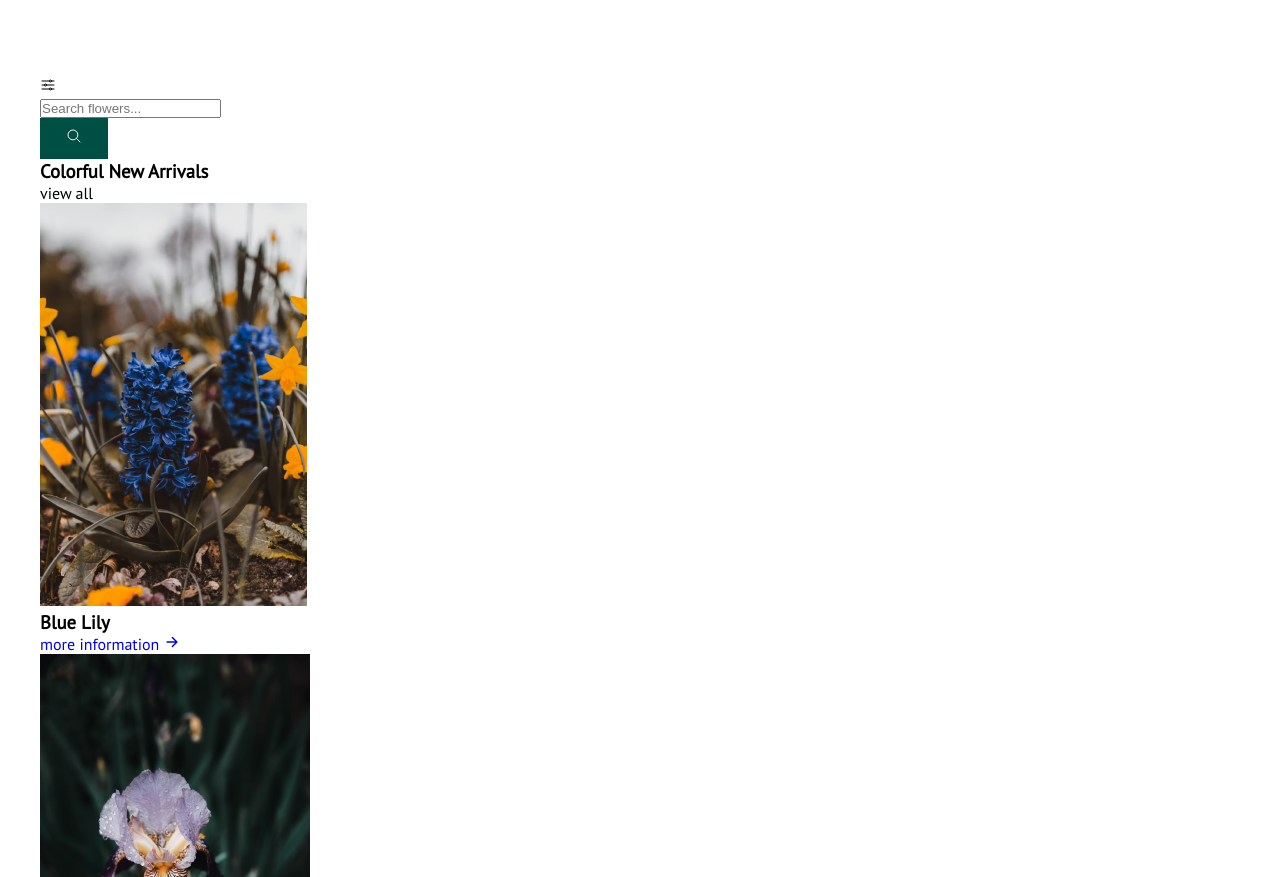
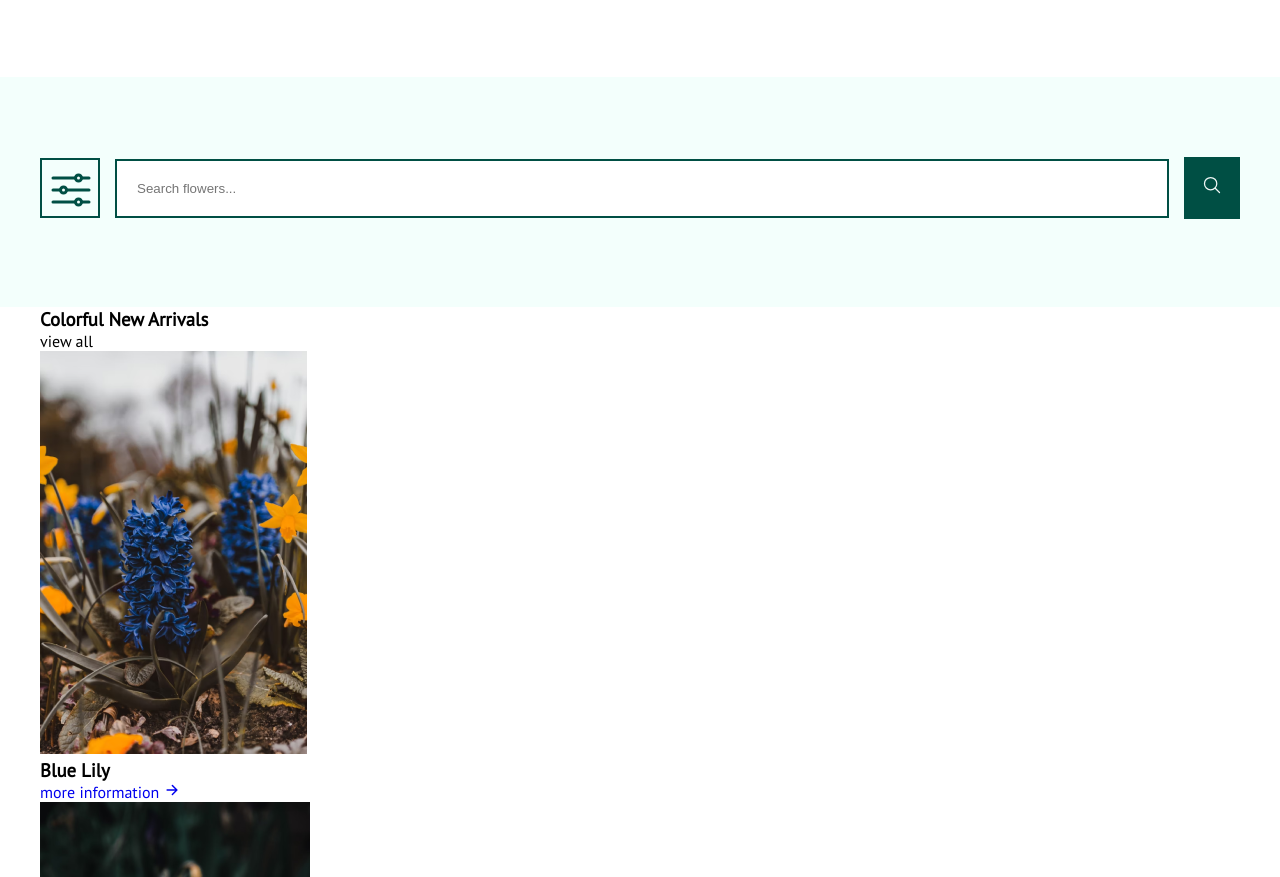
Before and after one commit to RKZeebon/Plantify--Plant-Shop, a plain HTML site: page index.html in a window 1280 px wide. Shown: the part 1410-2287 px from the top of the page. Drawn offline with nearby package versions, Linux system fonts and the light colour scheme.

Commit message:
search area done

```diff
--- a/index.html
+++ b/index.html
@@ -179,6 +179,7 @@
 
     <section class="large-search">
         <div class="container">
+            <div class="search-area">
                 <div class="option">
                     <ion-icon name="options-outline"></ion-icon>
                 </div>
@@ -187,6 +188,7 @@
                 </div>
                 <div class="search-btn">
                     <button class="btn btn-dark"><ion-icon name="search-outline"></ion-icon></button>
+                </div>
             </div>
         </div>
     </section>
--- a/style.css
+++ b/style.css
@@ -298,3 +298,44 @@ nav .logo {
     top: 30%;
     right: 0;
 }
+
+.large-search {
+    background-color: #F3FFFC;
+    height: 230px;
+
+}
+
+.search-area {
+    display: flex;
+    align-items: center;
+    padding: 80px 0;
+}
+
+.search-area .option {
+    font-size: 48px;
+    padding: 5px;
+    color: #004F44;
+    margin-right: 15px;
+    width: 60px;
+    height: 60px;
+    font-weight: 400;
+    border: 2px solid #004F44;
+}
+
+.search-area .search-box {
+    width: calc(100% - 120px);
+}
+
+.search-area .search-box input {
+    width: 100%;
+    color: #004F44;
+    border: 2px solid #004F44;
+    padding: 20px;
+}
+
+.search-area .search-btn button {
+    margin-left: 15px;
+    padding: 16px;
+    font-size: 20px;
+
+}
```
Lines whose indentation alone changed are shown as unchanged.
